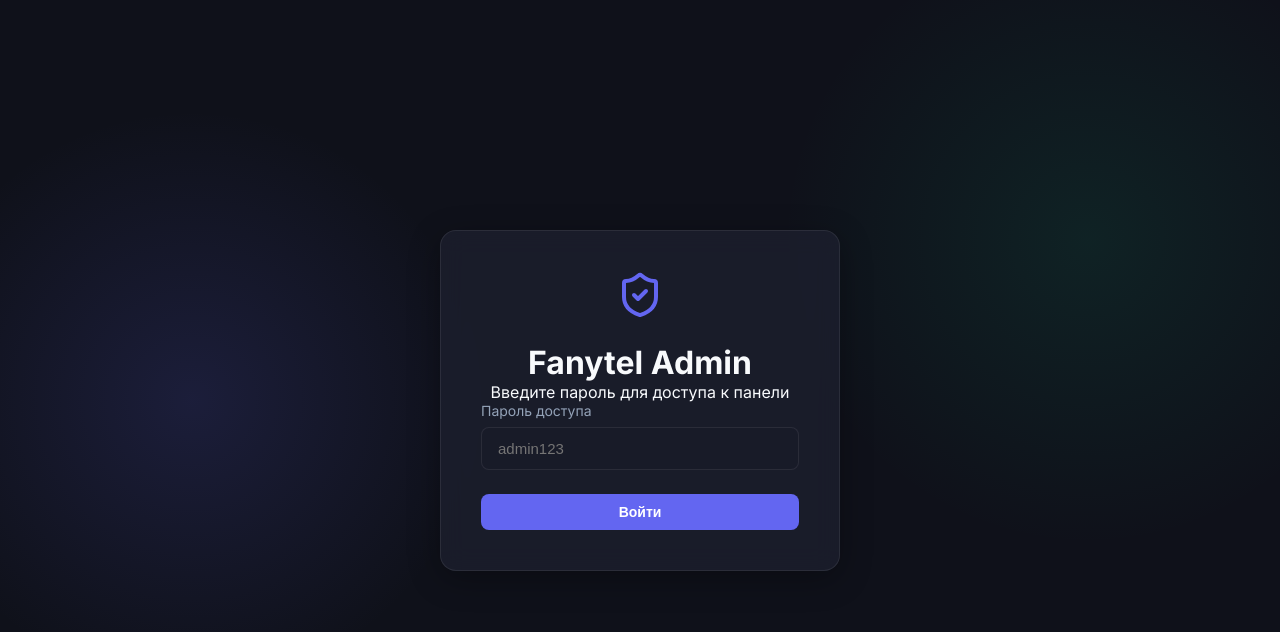
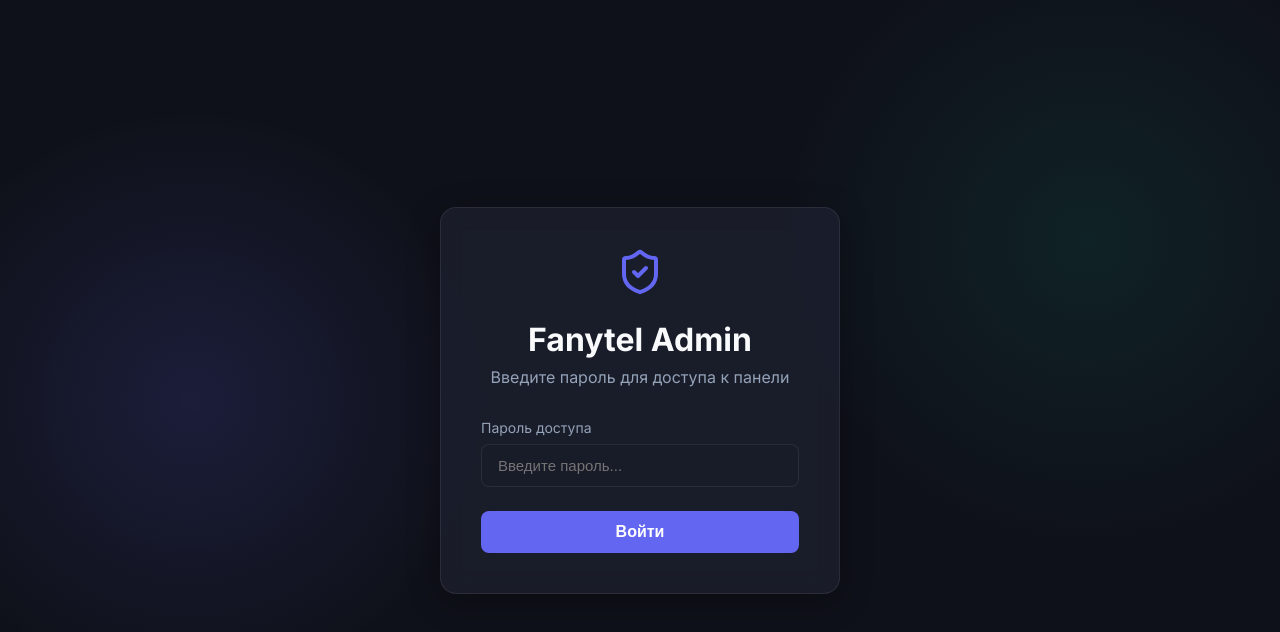
Before and after one commit to jaguarcion/sms, a React app in the folder frontend/: page / in a window 1280 px wide. Shown: the top 632 px of the page. Built offline with nearby package versions, Linux system fonts and the light colour scheme; the HTML template or start-up script is replaced by a standard one.

Commit message:
feat: implement initial React application structure with authentication and dashboard functionality

```diff
--- a/frontend/src/App.jsx
+++ b/frontend/src/App.jsx
@@ -442,20 +442,20 @@ function App() {
           <div style={{ display: 'flex', justifyContent: 'center', marginBottom: 24 }}>
             <ShieldCheck size={48} color="var(--accent-primary)" />
           </div>
-          <h1>Fanytel Admin</h1>
-          <p>Введите пароль для доступа к панели</p>
+          <h1 style={{ marginBottom: 8, fontSize: '2rem' }}>Fanytel Admin</h1>
+          <p style={{ color: 'var(--text-secondary)', marginBottom: 32 }}>Введите пароль для доступа к панели</p>
           <form onSubmit={handleLogin}>
-            <div className="input-group">
-              <label>Пароль доступа</label>
+            <div className="input-group" style={{ marginBottom: 24 }}>
+              <label style={{ marginBottom: 8, display: 'block', fontSize: 14 }}>Пароль доступа</label>
               <input
                 type="password"
                 className="form-input"
                 value={password}
                 onChange={(e) => setPassword(e.target.value)}
-                placeholder="admin123"
+                placeholder="Введите пароль..."
               />
             </div>
-            <button type="submit" className="btn" style={{width: '100%'}} disabled={loading}>
+            <button type="submit" className="btn" style={{ width: '100%', padding: '12px', fontSize: 16 }} disabled={loading}>
               {loading ? 'Вход...' : 'Войти'}
             </button>
           </form>
```
